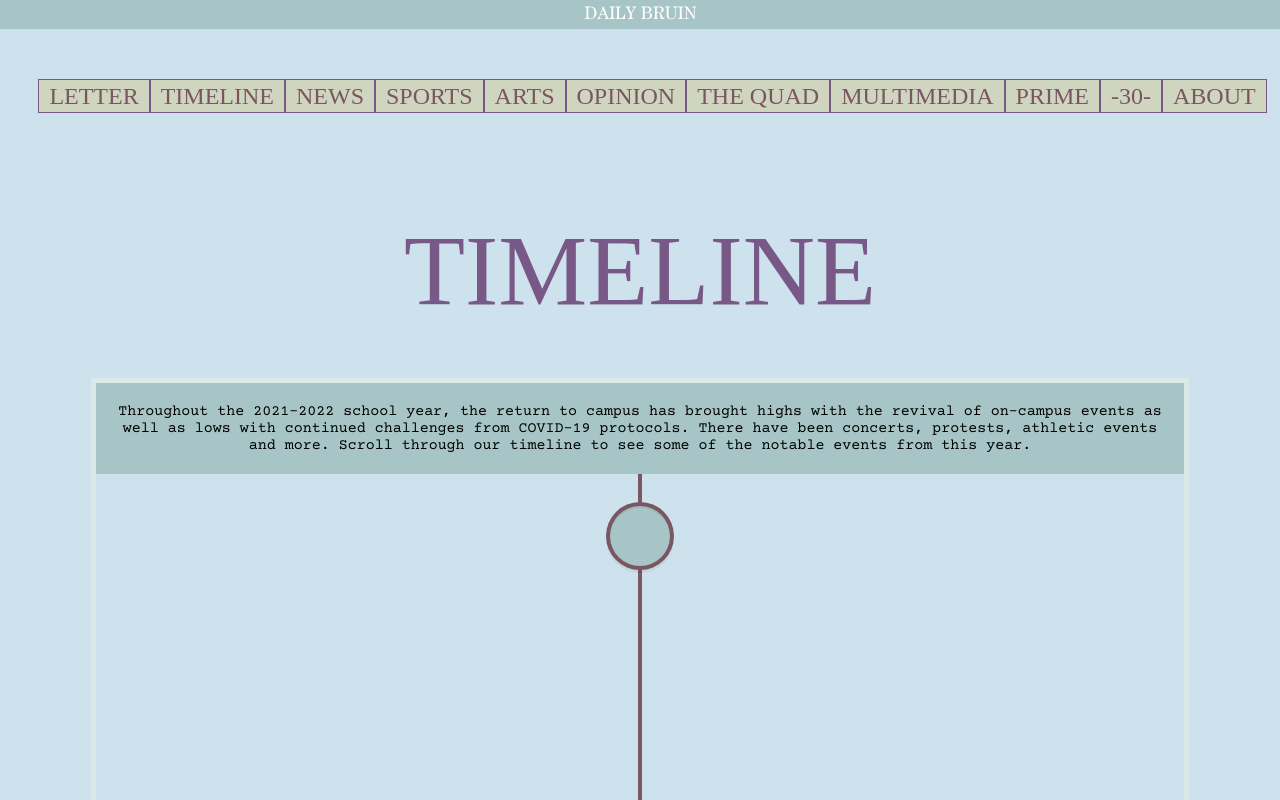
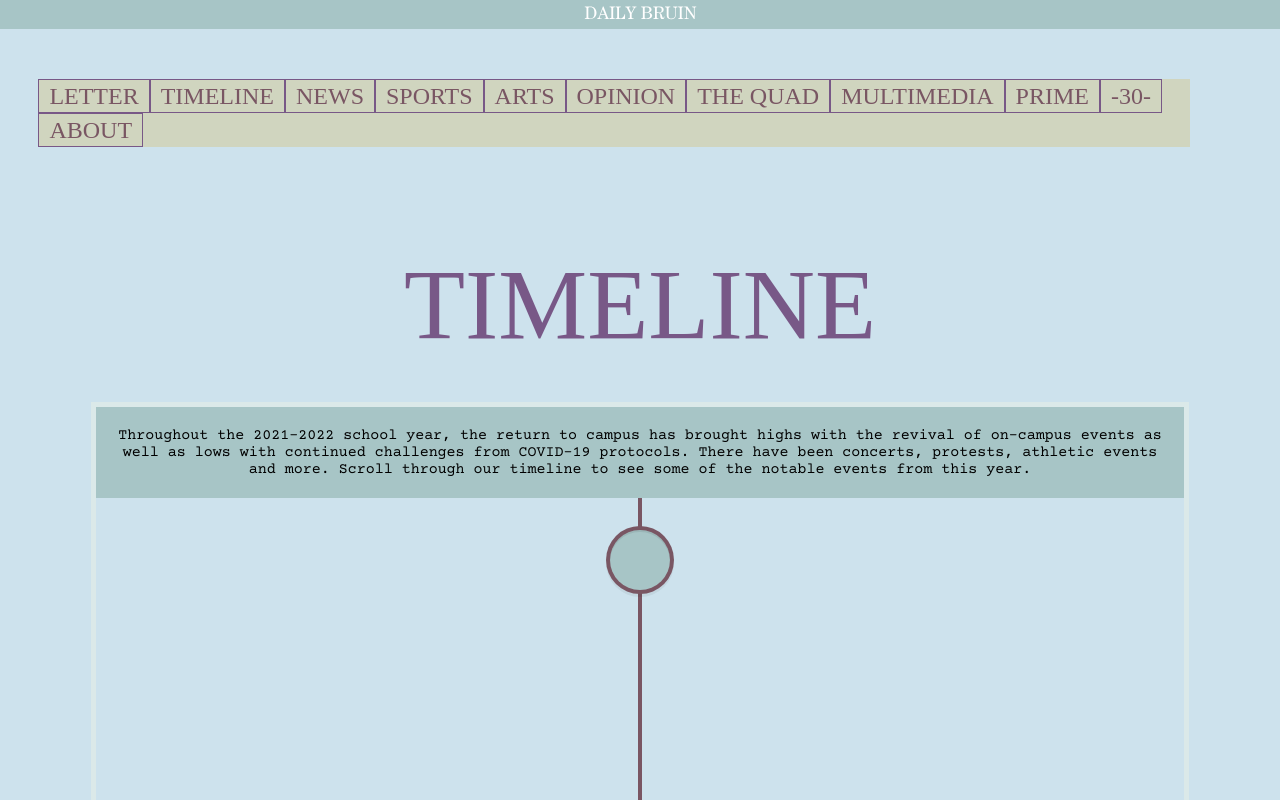
Before and after one commit to dailybruin/interactive.2022.graduation-issue, a React (Create React App) app: page / in a window 1280 px wide. Shown: the top 800 px of the page. Built offline with nearby package versions, Linux system fonts and the light colour scheme; no server answers; a web font is replaced by a local one.

Commit message:
finished nav bar

```diff
--- a/src/App.js
+++ b/src/App.js
@@ -8,14 +8,10 @@
 import Footer from "./components/Footer";
 import ArticleCard from "./components/ArticleCard";
 
-import upLeaf from "./images/upLeaf.svg";
-import caterpillar from "./images/caterpillar.svg";
-import cocoon from "./images/cocoon.svg";
-import butterfly1 from "./images/butterfly1.svg";
-import butterfly2 from "./images/butterfly2.svg";
-import downLeaf from "./images/downLeaf.svg";
+import leftBorder from "./images/leftBorder.svg";
+import rightBorder from "./images/rightBorder.svg";
 
-import Border from "./components/Border.js";
+// import Border from "./components/Border.js";
 import EditorLetter from "./components/EditorLetter";
 import About from "./components/About";
 import BannerAd from "./components/BannerAd";
@@ -23,18 +19,9 @@
 import Timeline from "./components/timeline/timeline";
 import NavBar from "./components/NavBar";
 
-import { HashLink } from "react-router-hash-link";
 
-const Content = styled.div`
+const Articles = styled.div`
   width: 100%;
-  margin: 0 auto;
-  /* background-image:
-    url(${upLeaf}), url(${caterpillar}), url(${cocoon}), url(${butterfly1}), url(${butterfly2}), url(${downLeaf});
-  background-position: left 5% top 5%, left 5% top 25%, left 5% top 35%, left 5% top 50%, left 5% top 65%, left 5% top 80%; */
-  background-repeat: no-repeat;
-  background-attachment: fixed;
-  /* overflow: visible; */
-  /* display: inline-block; */
 
   ${mediaQueries.mobile} {
     /* background-fit: cover; */
@@ -43,13 +30,28 @@
   }
 `;
 
+const LeftContainer = styled.img`
+  padding-top: 90px;
+  position: sticky;
+  position: -webkit-sticky;
+  top: 0;
+  margin-top: -100px;
+`
+
+const RightContainer = styled.img`
+  padding-top: 90px;
+  position: sticky;
+  position: -webkit-sticky;
+  top: 0;
+`
+
 const Section = styled.div`
   font-family: "Macondo", cursive;
   text-transform: uppercase;
   font-size: 100px;
   font-weight: 400;
   color: #785887;
-  margin: 100px auto 50px auto;
+  margin: 100px auto 40px auto;
 `;
 
 const AppContent = () => {
@@ -80,7 +82,9 @@
         Timeline
       </Section>
       <Timeline />
-      <Content>
+      <Articles>
+        {/* <LeftContainer src= {leftBorder}/>
+        <RightContainer src= {rightBorder}/> */}
         <Section id="news">News</Section>
         <Section id="sports">Sports</Section>
         <Section id="arts">Arts</Section>
@@ -89,7 +93,7 @@
         <Section id="multimedia">Multimedia</Section>
         <Section id="prime">Prime</Section>
         <Section id="-30-">-30-</Section>
-      </Content>
+      </Articles>
       {data && <About about={data.about} />}
       <Footer />
     </div>
--- a/src/components/Header.js
+++ b/src/components/Header.js
@@ -26,7 +26,6 @@
 const Header = () => {
   return (
     <DBHeader>
-      {/* Daily Bruin */}
       <a href="https://dailybruin.com">
         <img src={DBLogo} alt="Daily Bruin" />
       </a>
--- a/src/components/NavBar.js
+++ b/src/components/NavBar.js
@@ -3,13 +3,21 @@
 
 import { HashLink } from "react-router-hash-link";
 
-const Container = styled.div`
+const StickyContainer = styled.div`
+  padding-top: 50px;
+  position: sticky;
+  top: 0;
+  z-index: 100;
+`
+
+const Row = styled.div`
   display: flex;
   flex-direction: row;
-  margin: 50px auto auto 3%;
-  align-items: center;
+  flex-wrap: wrap;
+  margin: 0px auto auto 3%;
+  width: fit-content;
+  max-width: 90vw;
   background-color: #d0d5bf;
-  width: fit-content;
 `;
 
 const Page = styled.div`
@@ -28,7 +36,8 @@
 
 export default function NavBar(props) {
   return (
-    <Container>
+    <StickyContainer>
+      <Row>
         <HashLink
           to="#letter-from-the-editors"
           style={{ textDecoration: "none" }}
@@ -75,6 +84,7 @@
         <HashLink to="#about" style={{ textDecoration: "none" }}>
           <Page>About</Page>
         </HashLink>
-    </Container>
+      </Row>
+    </StickyContainer>
   );
 }
```
Also changed, not shown: src/images/leftBorder.svg (added), src/images/rightBorder.svg (added). Lines whose indentation alone changed are shown as unchanged.
